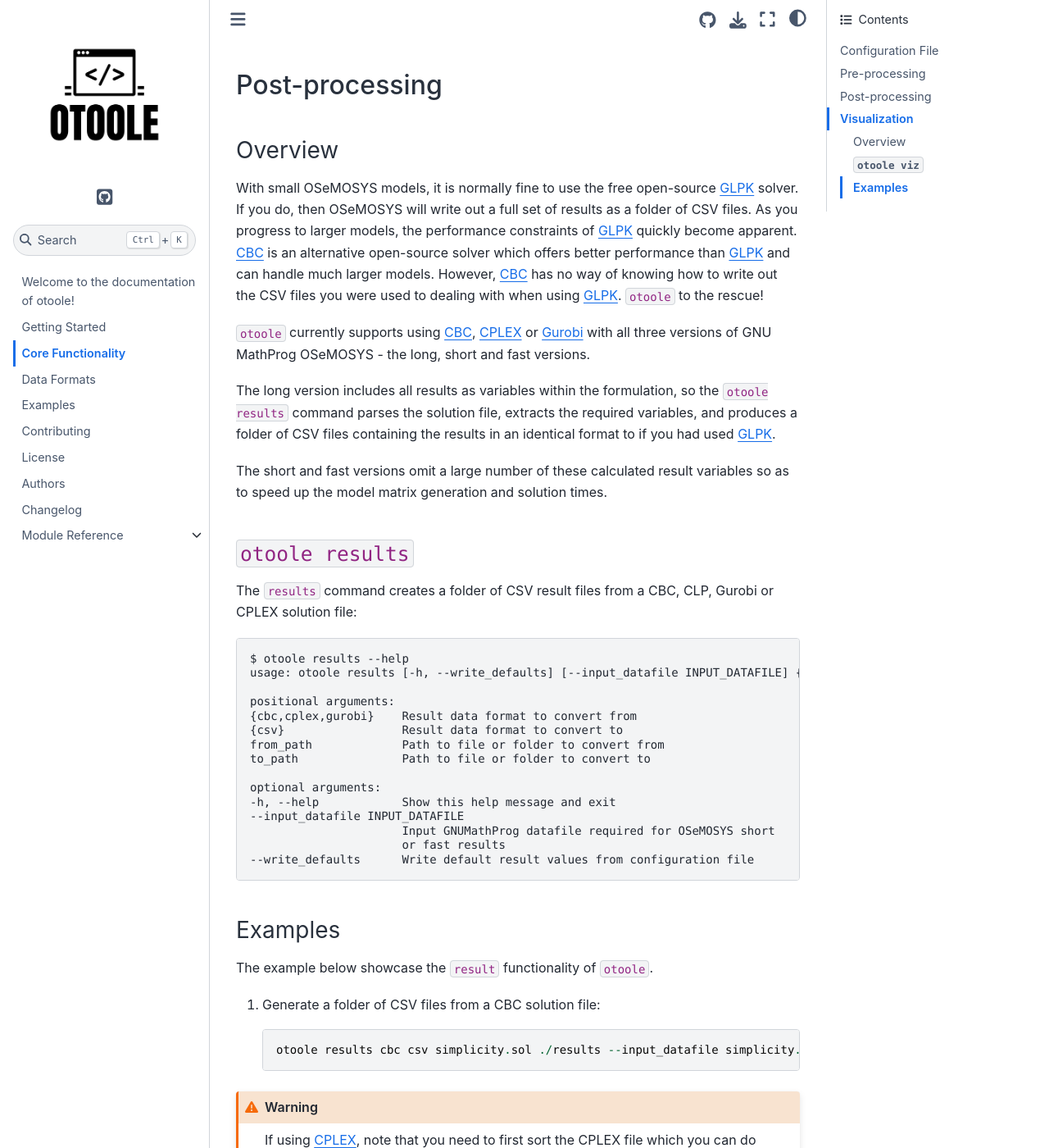
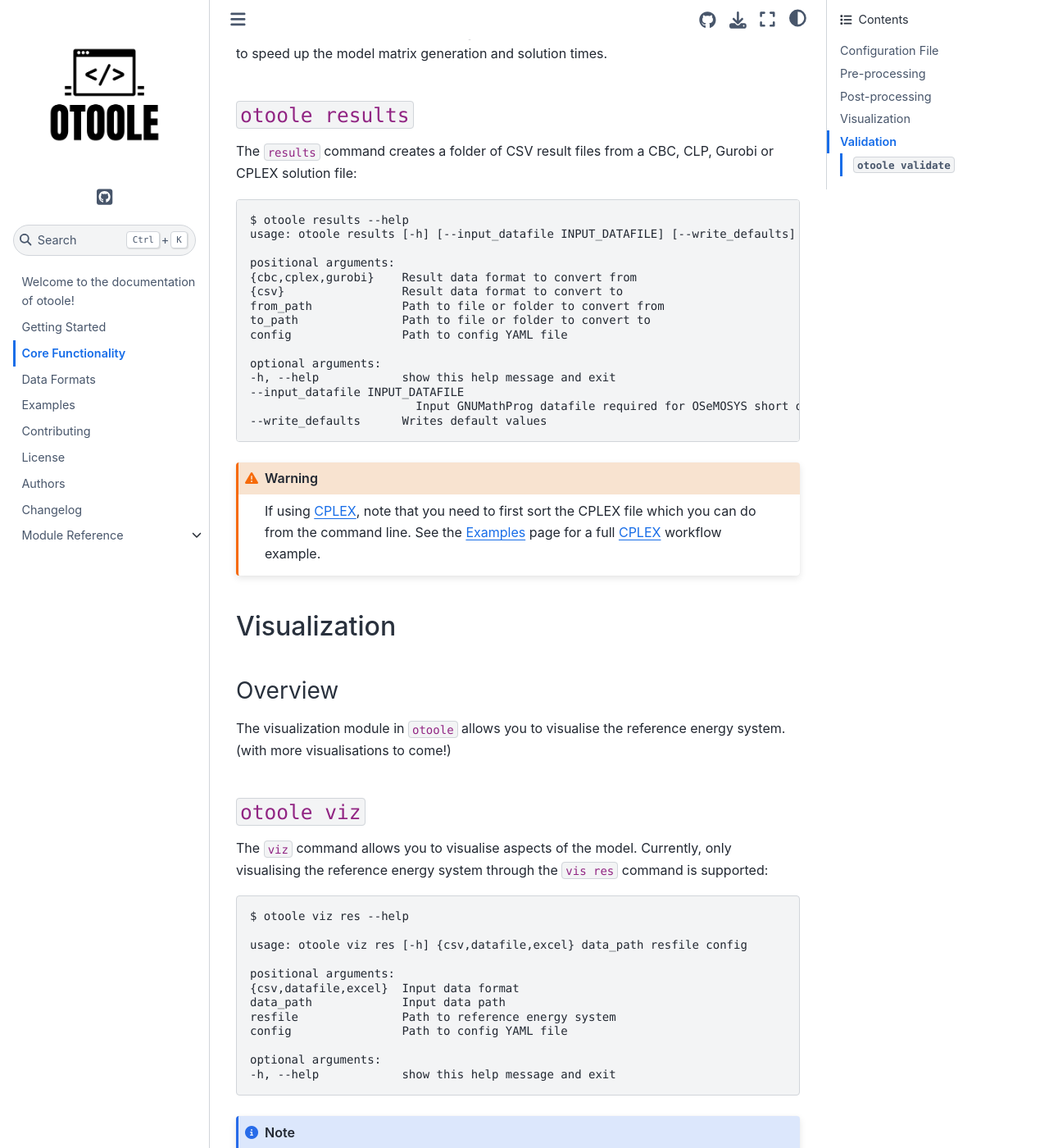
Before and after one commit to OSeMOSYS/otoole, a Sphinx documentation site: the page built from docs/functionality.rst, in a window 1280 px wide and 1400 px high, scrolled down 2691 px. Shown: the whole window at 82% size. Built offline with Sphinx 7.4.7 and the Sphinx Book theme 1.1.4, drawn with Linux system fonts in a browser that asks for light colours; some of the changed text lies outside the part shown.

Commit message:
doc updates

```diff
--- a/docs/functionality.rst
+++ b/docs/functionality.rst
@@ -51,7 +51,7 @@
 input formats::
 
     $ otoole convert --help
-    usage: otoole convert [-h --write_defaults] {csv,datafile,excel} {csv,datafile,excel} from_path to_path config
+    usage: otoole convert [-h] [--write_defaults] {csv,datafile,excel} {csv,datafile,excel} from_path to_path config
 
     positional arguments:
     {csv,datafile,excel}  Input data format to convert from
@@ -61,8 +61,8 @@
     config                Path to config YAML file
 
     optional arguments:
-    -h, --help            Show this help message and exit
-    --write_defaults      Write default parameters values from configuration file
+    -h, --help            show this help message and exit
+    --write_defaults      Writes default values
 
 .. NOTE::
     The ``config`` positional argument is required from version 1.0 and onwards
@@ -70,26 +70,6 @@
 .. TIP::
     The :ref:`dataformats` page provides information on how to structure input data
 
-Examples
-~~~~~~~~
-
-The examples below showcase the ``convert`` functionality of ``otoole``. These are
-examples only, and users are able to freely convert between datafile, csv, and
-excel formats.
-
-1. Convert from an existing OSeMOSYS datafile (``simplicity.txt``) to an excel
-file (``simplicity.xlsx``)::
-
-    $ otoole convert datafile excel simplicity.txt simplicity.xlsx config.yaml
-
-2. Convert from a folder of csvs (``data``) to a datafile (``simplicity.txt``).
-Within the folder ``data`` are csvs that contain data for each parameter and set::
-
-    $ otoole convert csv datafile data simplicity.txt config.yaml
-
-3. Convert from an excel file (``simplicity.xlsx``) to a folder of csvs (``data``)::
-
-    $ otoole convert excel csv simplicity.xlsx data config.yaml
 
 Post-processing
 ---------------
@@ -122,34 +102,24 @@
 solution file::
 
     $ otoole results --help
-    usage: otoole results [-h, --write_defaults] [--input_datafile INPUT_DATAFILE] {cbc,cplex} {csv} from_path to_path
+    usage: otoole results [-h] [--input_datafile INPUT_DATAFILE] [--write_defaults] {cbc,cplex,gurobi} {csv} from_path to_path config
 
     positional arguments:
     {cbc,cplex,gurobi}    Result data format to convert from
     {csv}                 Result data format to convert to
     from_path             Path to file or folder to convert from
     to_path               Path to file or folder to convert to
+    config                Path to config YAML file
 
     optional arguments:
-    -h, --help            Show this help message and exit
+    -h, --help            show this help message and exit
     --input_datafile INPUT_DATAFILE
-                          Input GNUMathProg datafile required for OSeMOSYS short
-                          or fast results
-    --write_defaults      Write default result values from configuration file
-
-Examples
-~~~~~~~~
-
-The example below showcase the ``result`` functionality of ``otoole``.
-
-1. Generate a folder of CSV files from a CBC solution file::
-
-    otoole results cbc csv simplicity.sol ./results --input_datafile simplicity.txt
+                            Input GNUMathProg datafile required for OSeMOSYS short or fast results
+    --write_defaults      Writes default values
 
 .. WARNING::
     If using CPLEX_, note that you need to first sort the CPLEX file which you can do from
-    the command line e.g. ``sort cplex.sol > cplex_sorted.sol``. See the :ref:`examples`
-    page for a full CPLEX_ workflow
+    the command line. See the :ref:`examples` page for a full CPLEX_ workflow example.
 
 Visualization
 -------------
@@ -167,29 +137,47 @@
 
     $ otoole viz res --help
 
-    usage: otoole viz res [-h] datafile resfile
+    usage: otoole viz res [-h] {csv,datafile,excel} data_path resfile config
 
     positional arguments:
-    datafile  Path to model datafile
-    resfile   Path to reference energy system
+    {csv,datafile,excel}  Input data format
+    data_path             Input data path
+    resfile               Path to reference energy system
+    config                Path to config YAML file
 
     optional arguments:
-    -h, --help   show this help message and exit
+    -h, --help            show this help message and exit
 
 .. NOTE::
     The ``resfile`` command should include a file ending used for images,
-    including ``bmp``, ``jpg``, ``pdf``, ``png`` etc. The ``graphviz`` library used to layout the
-    reference energy system will interpret the file ending.
+    including ``bmp``, ``jpg``, ``pdf``, ``png`` etc. The ``graphviz`` library
+    used to layout the reference energy system will interpret the file ending.
 
-Examples
-~~~~~~~~
+Validation
+----------
+The validation module in ``otoole`` checks the technology and fuel names
+against a standard or user defined configuration file.
 
-1. Create a reference energy system of a model with an input datafile called
-``simplicity.txt``. Save the diagram as ``res.png``::
+``otoole validate``
+~~~~~~~~~~~~~~~~~~~
+The ``validate`` command allows you to identify any incorrectly named technologies
+or fuels, by comparing against a user defined validation configuration file.
+Moreover, ``otoole`` will check if any technology or fuel are unconnected from
+the rest of the model::
 
-    $ otoole viz res simplicity.txt res.png
+    $ otoole validate --help
 
-.. image:: _static/simplicity_res.png
+    usage: otoole validate [-h] [--validate_config VALIDATE_CONFIG] {csv,datafile,excel} data_file user_config
+
+    positional arguments:
+    {csv,datafile,excel}  Input data format
+    data_file             Path to the OSeMOSYS data file to validate
+    user_config           Path to config YAML file
+
+    optional arguments:
+    -h, --help            show this help message and exit
+    --validate_config VALIDATE_CONFIG
+                            Path to a user-defined validation-config file
 
 .. _GLPK: https://www.gnu.org/software/glpk/
 .. _CBC: https://github.com/coin-or/Cbc
--- a/docs/install.rst
+++ b/docs/install.rst
@@ -34,8 +34,7 @@
 1. Obtain the miniconda_ package
 2. Add the ``conda-forge`` channel ``conda config --add channels conda-forge``
 3. Create a new Python environment
-   ``conda create -n otoole python=3.7 networkx datapackage
-   pandas graphviz=2.46.1 xlrd``
+   ``conda create -n otoole python=3.7 networkx pandas graphviz=2.46.1 xlrd pydantic``
 4. Activate the new environment ``conda activate otoole``
 5. Use pip to install otoole ``pip install otoole``
 
--- a/docs/requirements.txt
+++ b/docs/requirements.txt
@@ -1,3 +1,5 @@
+docutils<0.18
+Jinja2<3.1
 # Requirements file for ReadTheDocs, check .readthedocs.yml.
 # To build the module reference correctly, make sure every external package
 # under `install_requires` in `setup.cfg` is also listed here!
```
Also changed, not shown: other parts of docs/functionality.rst (+1 -1 lines), docs/data.rst (+18 -11 lines), docs/examples.rst (+60 -14 lines), 1 other file.
